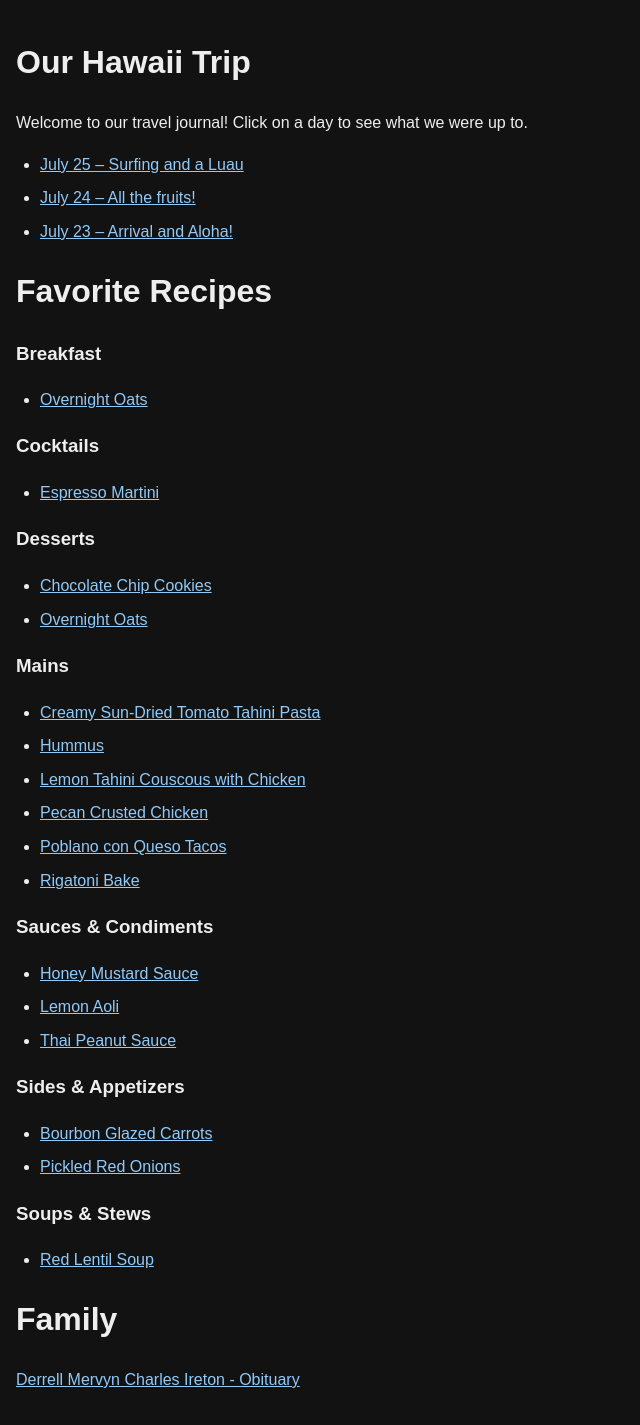
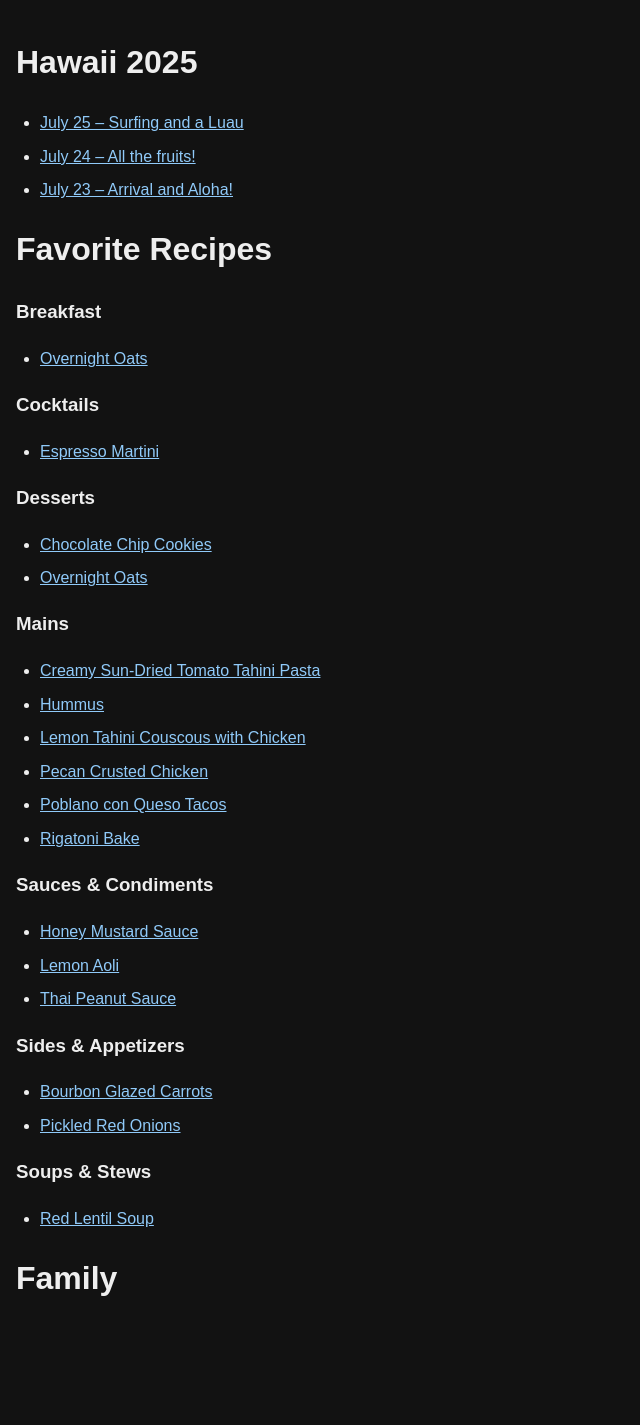
Before and after one commit to EEScott/eescott.github.io, a Jekyll site: the page built from index.md, in a window 1280 px wide. Shown: the whole page, without its empty margins (0-640 px from the left). Built offline with Jekyll 4.4.1, drawn with Linux system fonts in a browser that asks for light colours; after the commit the page ends 1341 px from its top, so only the background shows below that.

Commit message:
Fix link again?

```diff
--- a/index.md
+++ b/index.md
@@ -3,8 +3,7 @@
 title: "Our Hawaii Trip"
 ---
 
-# Our Hawaii Trip
-Welcome to our travel journal! Click on a day to see what we were up to.
+# Hawaii 2025
 
 <ul>
   {% for post in site.posts %}
@@ -26,4 +25,10 @@
 {% endfor %}
 
 # Family
-[Derrell Mervyn Charles Ireton - Obituary](family/derrell_mervyn_charles_ireton_obituary.html)
+<!-- [Derrell Mervyn Charles Ireton - Obituary](family/derrell_mervyn_charles_ireton_obituary.html) -->
+
+<ul>
+  {% for post in site.family %}
+    <li><a href="{{ post.url }}">{{ post.title }}</a></li>
+  {% endfor %}
+</ul>
```
Also changed, not shown: _family/derrell_mervyn_charles_ireton_obituary.md (+4 -0 lines).
